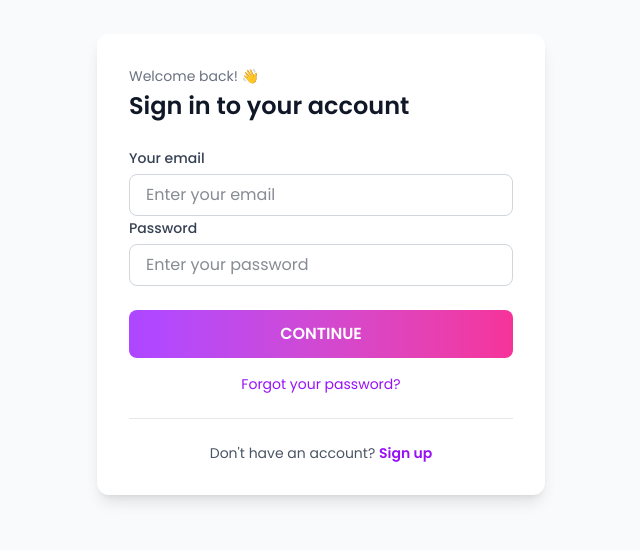
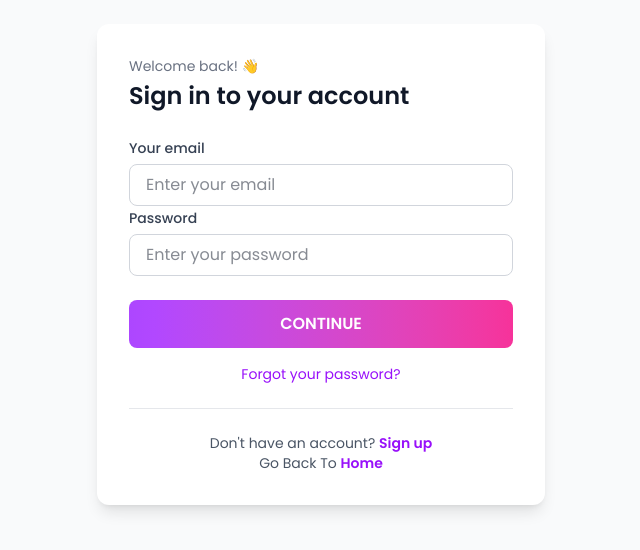
Before and after one commit to naveensanjula975/VocalGuard, a React (Vite) app in the folder frontend/: page /login in a window 1280 px wide. Shown: the part 156-706 px from the top of the page, without its empty margins (319-959 px from the left). Built offline with nearby package versions, Linux system fonts and the light colour scheme.

Commit message:
reset_password frontend file connected with other frontend files

```diff
--- a/frontend/src/components/LoginForm.jsx
+++ b/frontend/src/components/LoginForm.jsx
@@ -121,6 +121,9 @@ const LoginForm = () => {
             <p>
               Don't have an account? <Link to="/signup">Sign up</Link>
             </p>
+             <p>
+              Go Back To <Link to="/">Home</Link>
+            </p>
           </div>
         </div>
       </div>
--- a/frontend/src/pages/ForgotPasswordPage.jsx
+++ b/frontend/src/pages/ForgotPasswordPage.jsx
@@ -1,5 +1,6 @@
 import React, { useState } from "react";
 import { Link } from "react-router-dom";
+import axios from "axios";
 
 const ForgotPasswordPage = () => {
   const [email, setEmail] = useState("");
@@ -9,11 +10,14 @@ const ForgotPasswordPage = () => {
   const handleSubmit = async (e) => {
     e.preventDefault();
     setIsLoading(true);
+    setStatus({ type: "", message: "" });
+
+
 
     try {
-      // TODO: Implement actual API call here
-      // Simulating API call for now
-      await new Promise((resolve) => setTimeout(resolve, 1500));
+     const response = await axios.post("http://localhost:8000/forgot-password", {
+        email,
+      });
 
       setStatus({
         type: "success",
```
